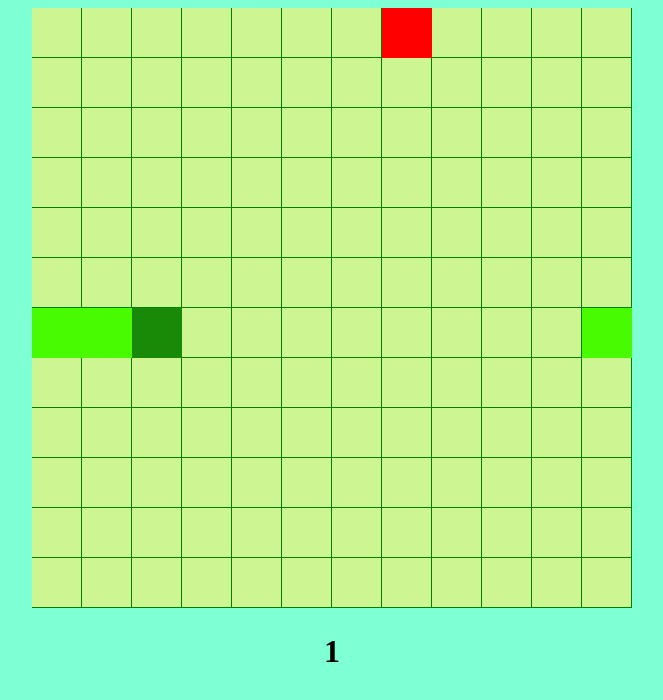
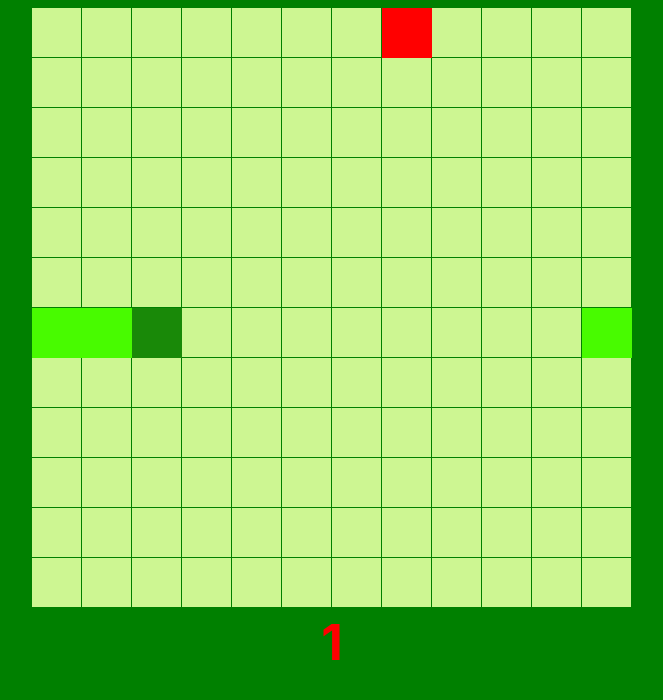
Before and after one commit to kahy9/SnakeGame-JS, a plain HTML site: page index.html in a window 1280 px wide. Shown: the whole page, without its empty margins (308-971 px from the left). Drawn offline with Linux system fonts and the light colour scheme.

Commit message:
game styles

```diff
--- a/style.css
+++ b/style.css
@@ -1,4 +1,10 @@
 body {
-    background-color: aquamarine;
+    background-color: green;
     text-align: center;
 }
+h1 {
+    font-family: -apple-system, BlinkMacSystemFont, 'Segoe UI', Roboto, Oxygen, Ubuntu, Cantarell, 'Open Sans', 'Helvetica Neue', sans-serif;
+    color: red;
+    font-size: 50px;
+    margin: 0;
+}
```
